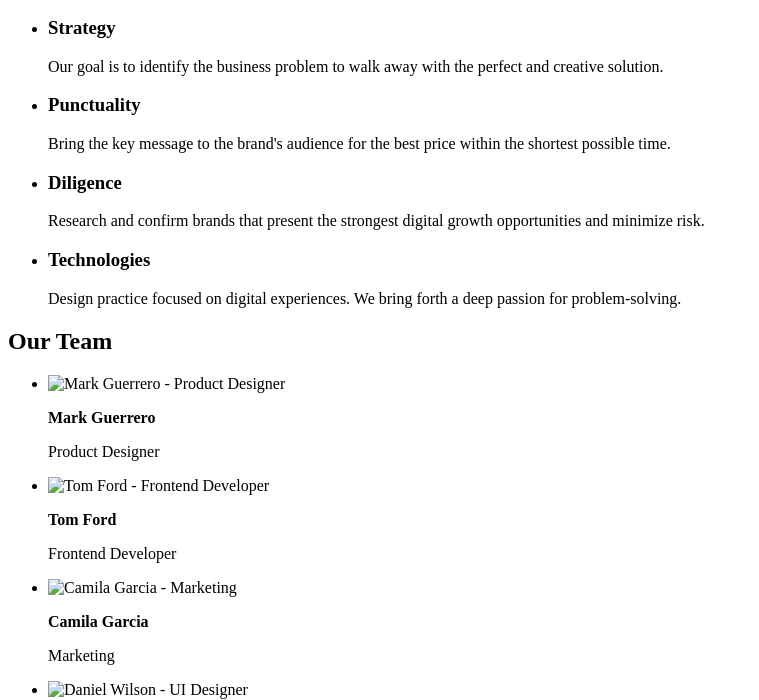
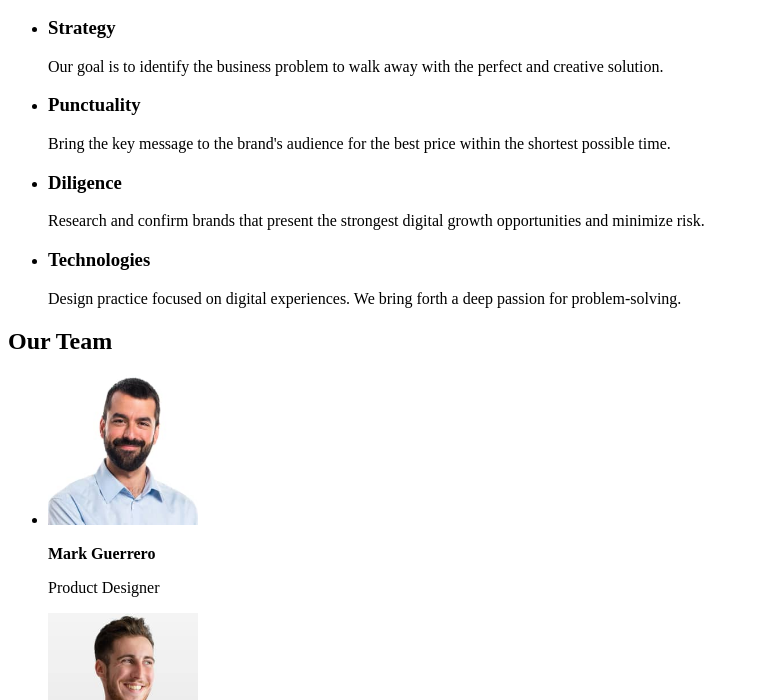
Before and after one commit to rodion-groshev/goit-markup-hw-01, a plain HTML site: page index.html in a window 1280 px wide. Shown: the part 252-952 px from the top of the page, without its empty margins (0-759 px from the left). Drawn offline with Linux system fonts and the light colour scheme; the site is published under a folder, as on GitHub Pages, so addresses that start at the root find nothing.

Commit message:
path change

```diff
--- a/index.html
+++ b/index.html
@@ -68,7 +68,7 @@
         <ul>
           <li>
             <img
-              src="/images/mark_guerrero.jpg"
+              src="./images/mark_guerrero.jpg"
               width="150"
               height="150"
               alt="Mark Guerrero - Product Designer"
@@ -78,7 +78,7 @@
           </li>
           <li>
             <img
-              src="/images/tom_ford.jpg"
+              src="./images/tom_ford.jpg"
               width="150"
               height="150"
               alt="Tom Ford - Frontend Developer"
@@ -88,7 +88,7 @@
           </li>
           <li>
             <img
-              src="/images/camila_garcia.jpg"
+              src="./images/camila_garcia.jpg"
               width="150"
               height="150"
               alt="Camila Garcia - Marketing"
@@ -98,7 +98,7 @@
           </li>
           <li>
             <img
-              src="/images/daniel_wilson.jpg"
+              src="./images/daniel_wilson.jpg"
               width="150"
               height="150"
               alt="Daniel Wilson - UI Designer"
```
